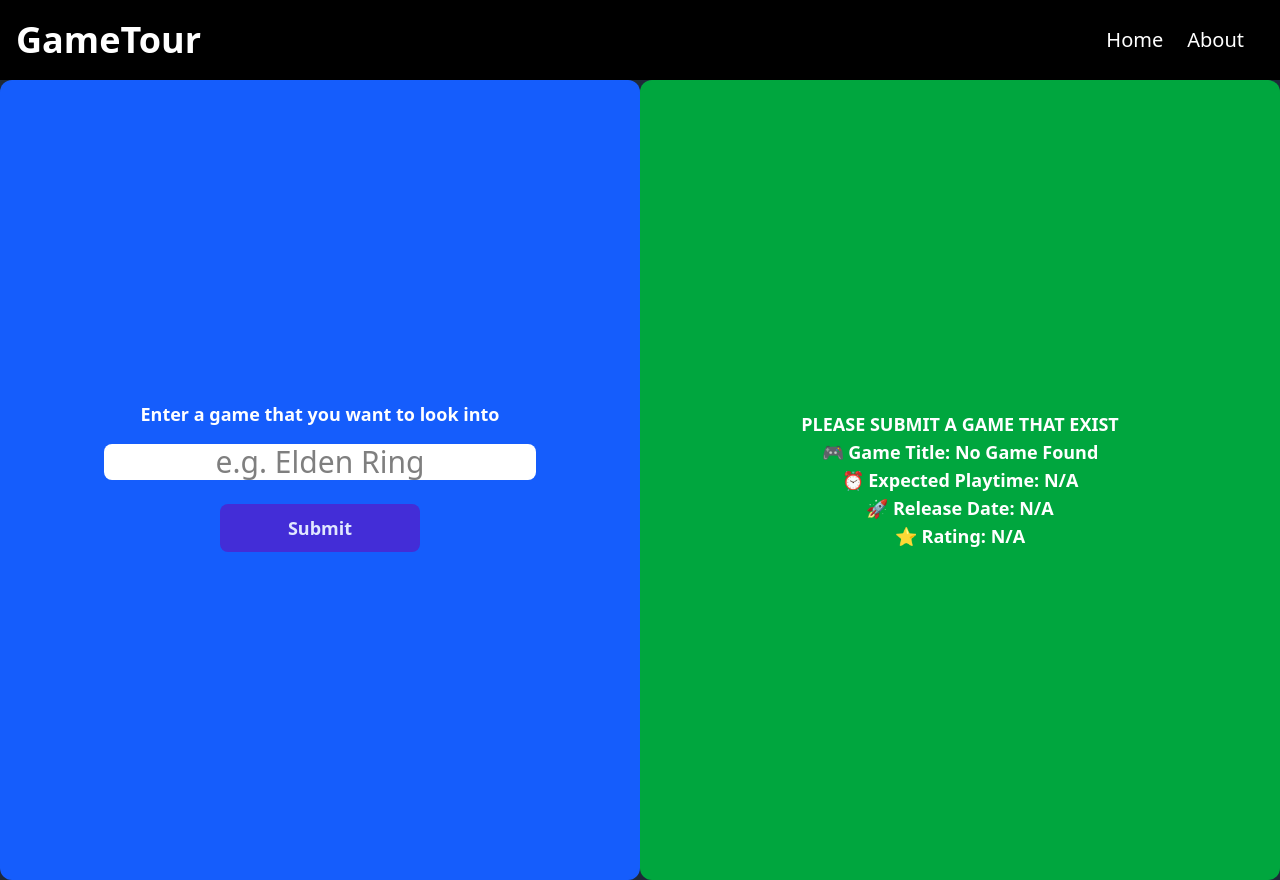
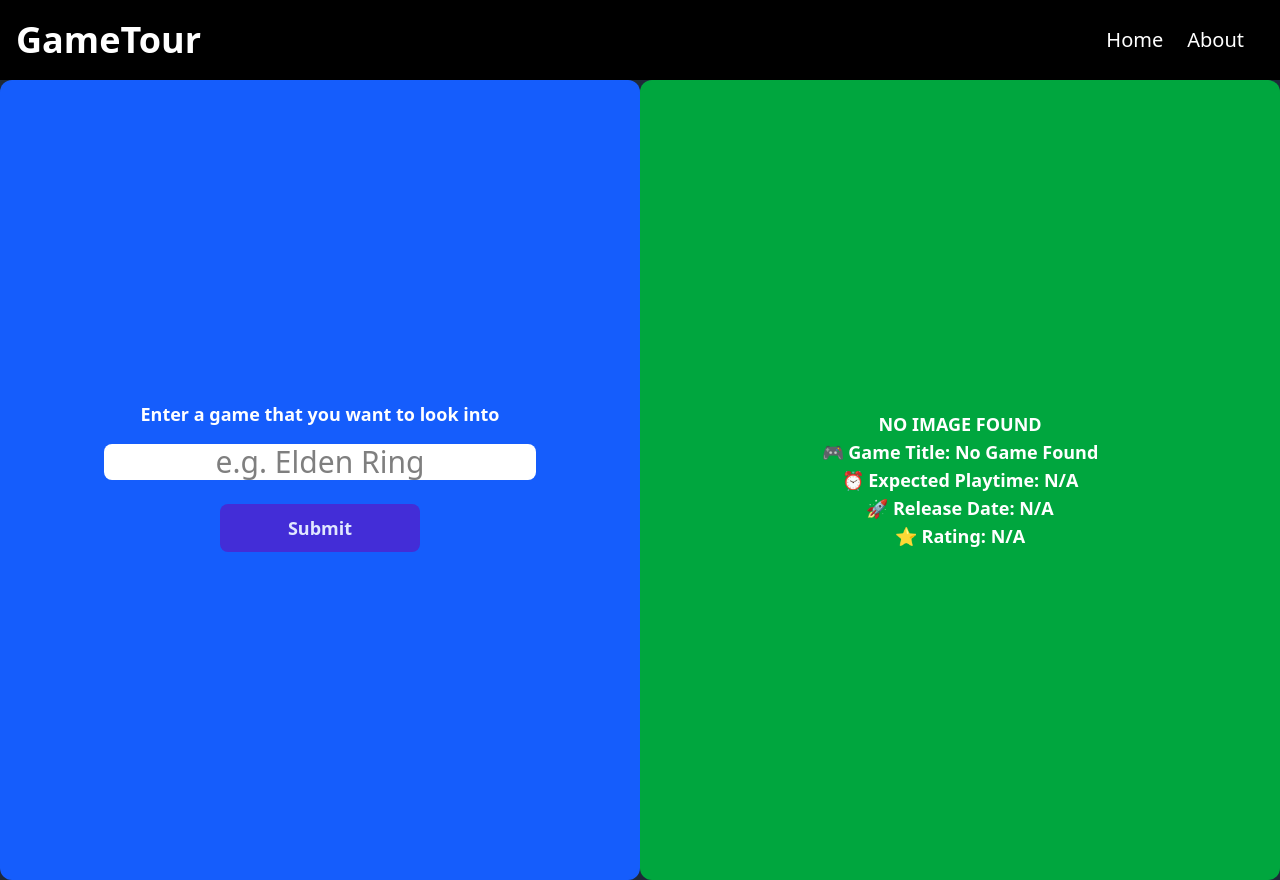
Before and after one commit to sphung01/mp-4, a Next.js app: page / in a window 1280 px wide. Built offline with nearby package versions, Linux system fonts and the light colour scheme.

Commit message:
Change some stuff

```diff
--- a/app/page.tsx
+++ b/app/page.tsx
@@ -46,7 +46,7 @@ export default function Home() {
           <div className="text-center m-4">
             {(game ?? {}).background_image ?
             <img src={(game ?? {}).background_image!} alt={"Image does not exit"}/>
-            : <p className="font-bold text-lg">PLEASE SUBMIT A GAME THAT EXIST</p>
+            : <p className="font-bold text-lg">NO IMAGE FOUND</p>
             }
             <h2 className="font-bold text-lg">🎮 Game Title: {game?.name ? game!.name : "No Game Found"}</h2>
             <h2 className="font-bold text-lg">⏰ Expected Playtime: {game?.playtime ? game.playtime + " Hours" : "N/A"}</h2>
```
